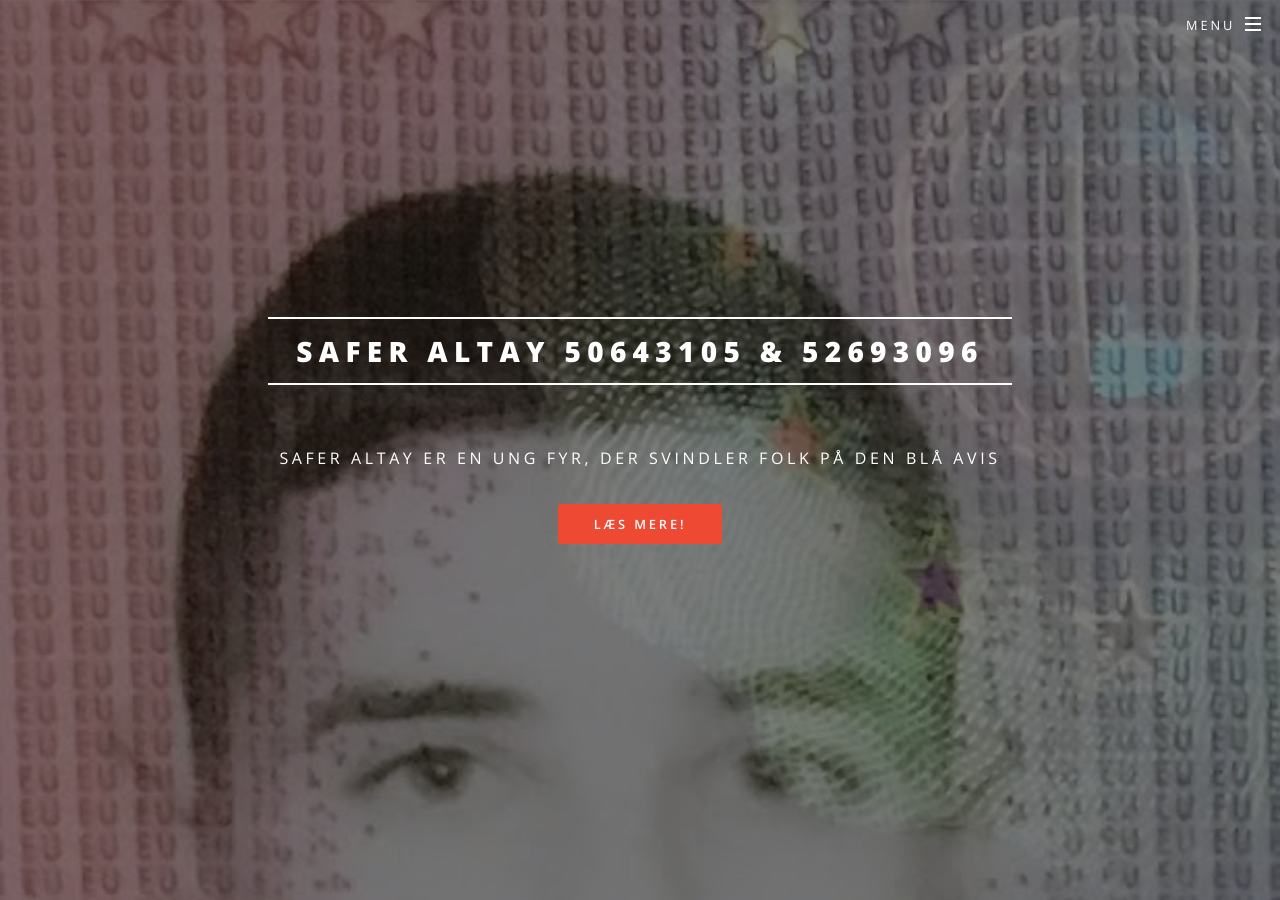
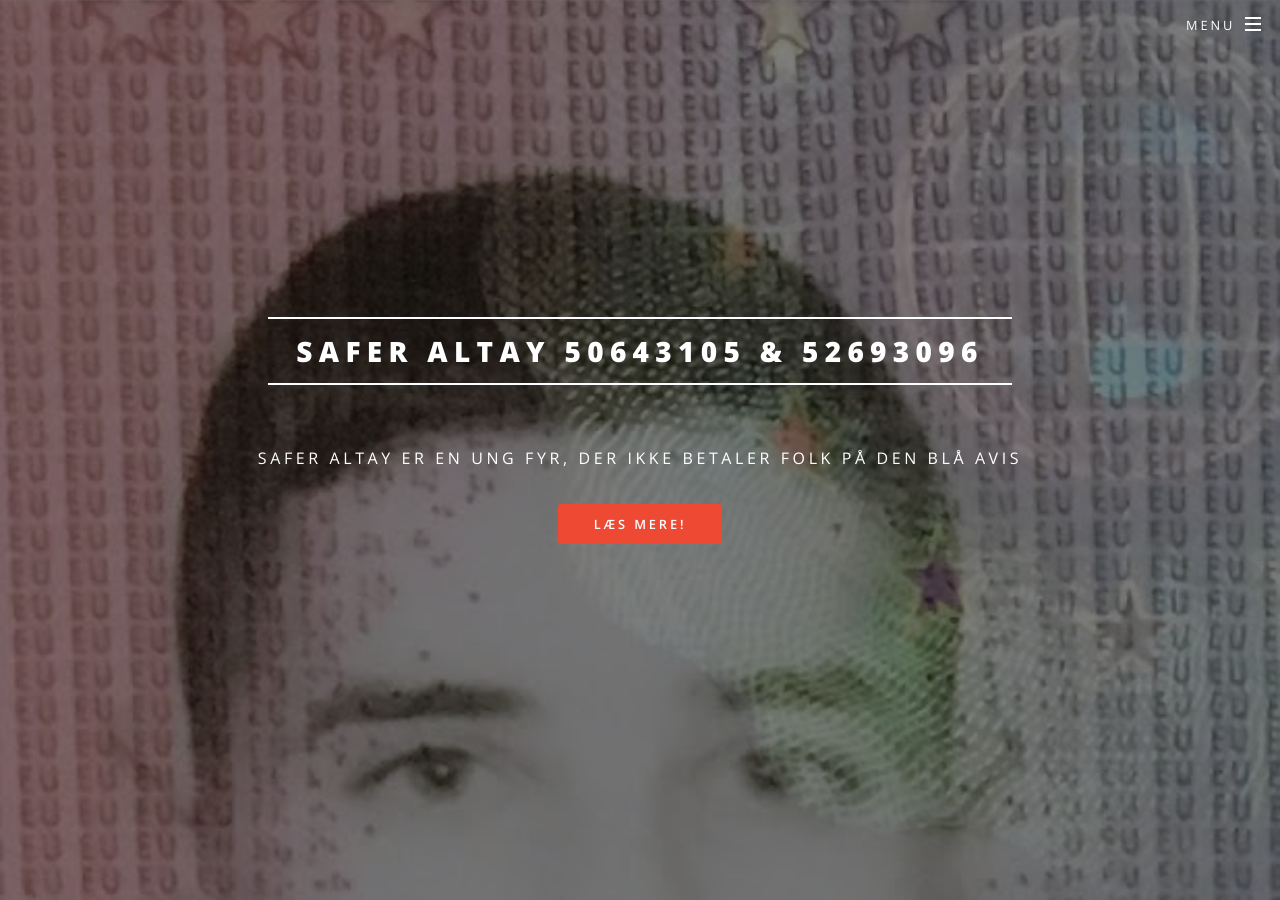
Before and after one commit to saferaltay/svindel, a Jekyll site: the page built from index.html, in a window 1280 px wide and 900 px high. Built offline with Jekyll 4.4.1, drawn with Linux system fonts in a browser that asks for light colours.

Commit message:
Update _config.yml

```diff
--- a/_config.yml
+++ b/_config.yml
@@ -4,7 +4,7 @@
 # Site settings
 title: Safer Altay 50643105 & 52693096
 description: |
-  Safer Altay er en ung fyr, der svindler folk på Den Blå Avis
+  Safer Altay er en ung fyr, der ikke betaler folk på Den Blå Avis
 owner: Ham du skylder penge # or company name
 first_published: 2019 # if migrating another site, the year of your first publish
 email: info@safer-altay.club
```
